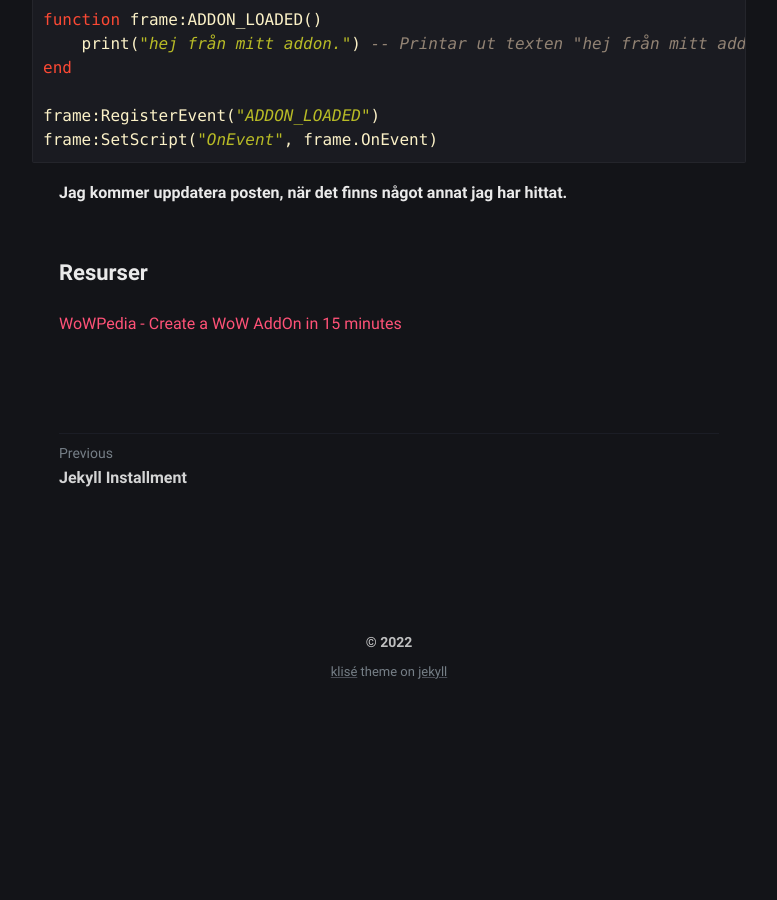
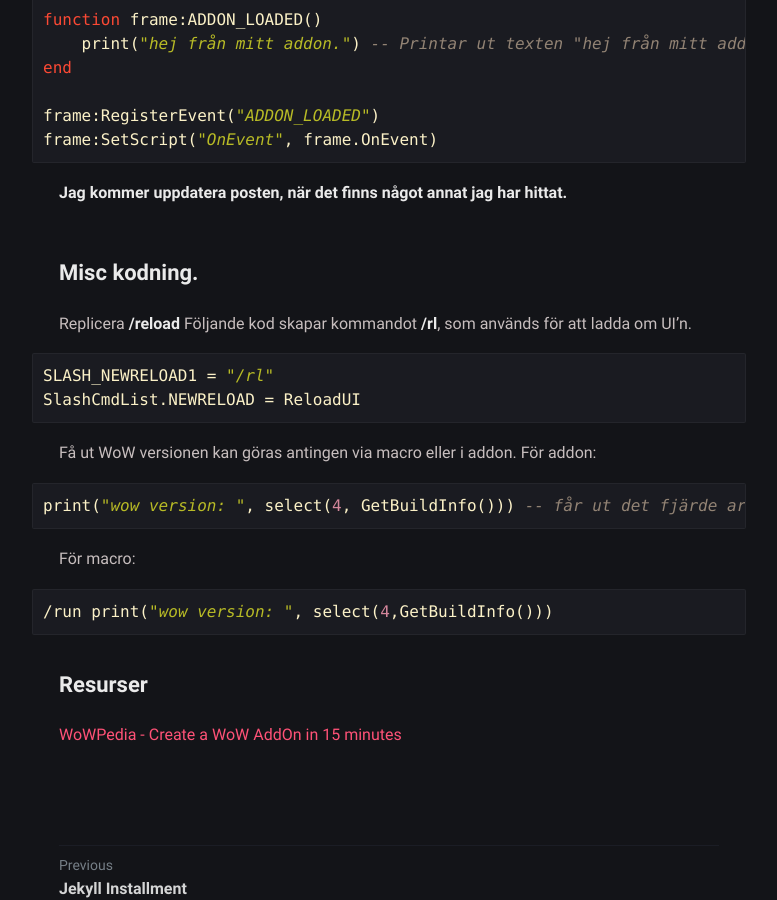
Before and after one commit to fetails/fetails.github.io, a Jekyll site: the page built from _posts/wow-addon-pt1/2022-04-18-wow-addon-pt1.md, in a window 1280 px wide and 900 px high, scrolled down 1520 px. Shown: the whole window, without its empty margins (251-1028 px from the left). Built offline with Jekyll 4.4.1, drawn with Linux system fonts in a browser that asks for light colours; before the commit the page ends 2236 px from its top, so only the background shows below that.

Commit message:
Update 2022-04-18-wow-addon-pt1.md

````diff
--- a/_posts/wow-addon-pt1/2022-04-18-wow-addon-pt1.md
+++ b/_posts/wow-addon-pt1/2022-04-18-wow-addon-pt1.md
@@ -53,5 +53,23 @@ frame:SetScript("OnEvent", frame.OnEvent)
 
 **Jag kommer uppdatera posten, när det finns något annat jag har hittat.**
 
+## Misc kodning.
+Replicera **/reload**
+Följande kod skapar kommandot **/rl**, som används för att ladda om UI'n.
+```lua
+SLASH_NEWRELOAD1 = "/rl"
+SlashCmdList.NEWRELOAD = ReloadUI
+```
+
+Få ut WoW versionen kan göras antingen via macro eller i addon.
+För addon:
+```lua
+print("wow version: ", select(4, GetBuildInfo())) -- får ut det fjärde argumentet från GetBuildInfo(), vilket är numret.
+```
+För macro:
+```lua
+/run print("wow version: ", select(4,GetBuildInfo()))
+```
+
 ## Resurser
 [WoWPedia - Create a WoW AddOn in 15 minutes](https://wowpedia.fandom.com/wiki/Create_a_WoW_AddOn_in_15_Minutes)
````
